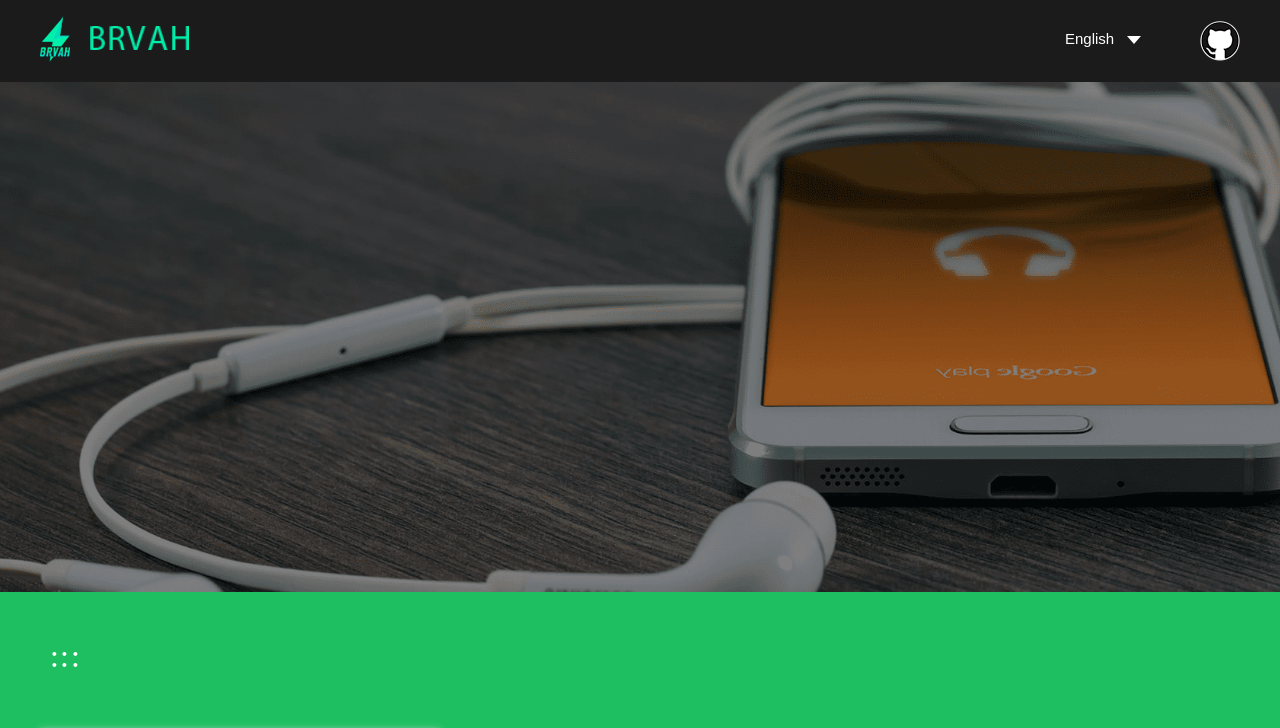
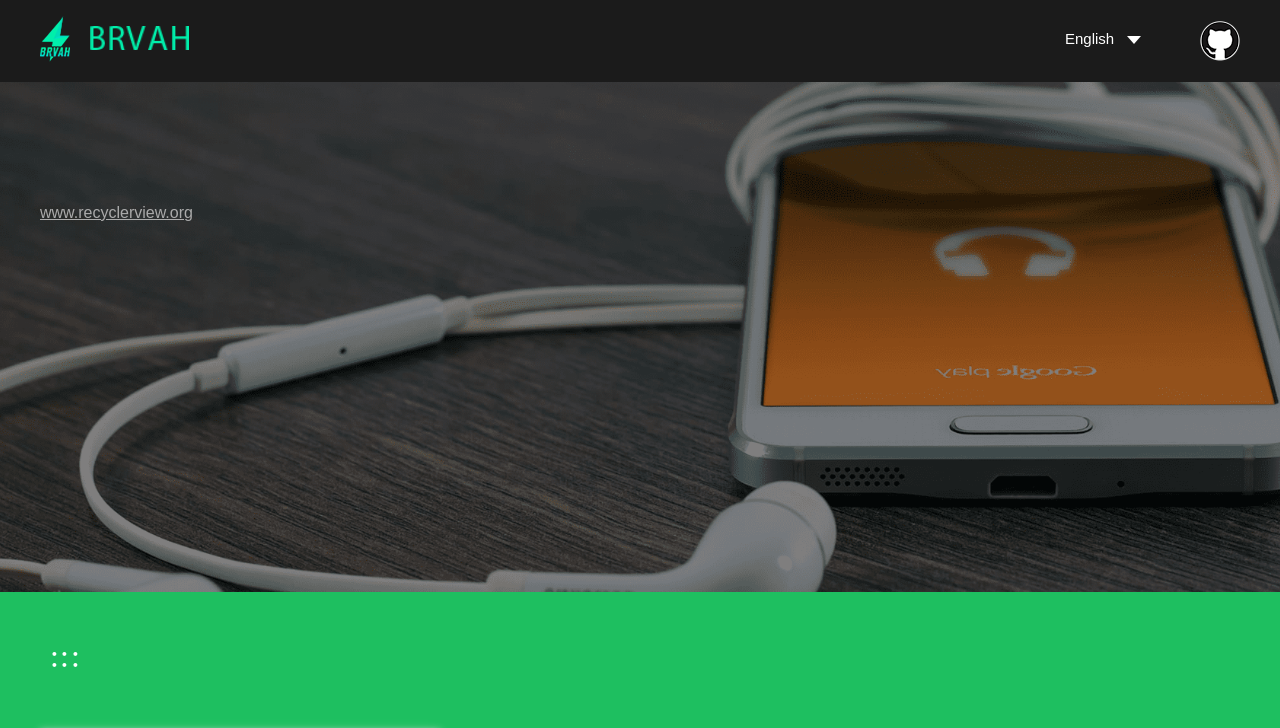
Before and after one commit to elfman/BRVAHWeb, a plain HTML site: page index.html in a window 1280 px wide. Shown: the top 728 px of the page. Drawn offline with Linux system fonts and the light colour scheme; no server answers; a small style sheet from the web is missing.

Commit message:
fix text error and add links

```diff
--- a/css/index.less
+++ b/css/index.less
@@ -49,7 +49,7 @@ p {
     margin: 0;
 }
 a {
-    color: @black;
+    color: inherit;
     text-decoration: none;
 }
 
@@ -154,6 +154,9 @@ header {
         .part {
             font-size: 16px;
             margin: 32px 0;
+            a {
+                text-decoration: underline;
+            }
         }
     }
 }
--- a/index.html
+++ b/index.html
@@ -61,7 +61,7 @@
             </div>
             <div class="part">
                 <p id="section1_p6"></p>
-                <p id="section1_p7"></p>
+                <p id="section1_p7"><a href="http://www.recyclerview.org">www.recyclerview.org</a></p>
             </div>
         </div>
     </section>
```
Also changed, not shown: css/index.css, 2 other files.
